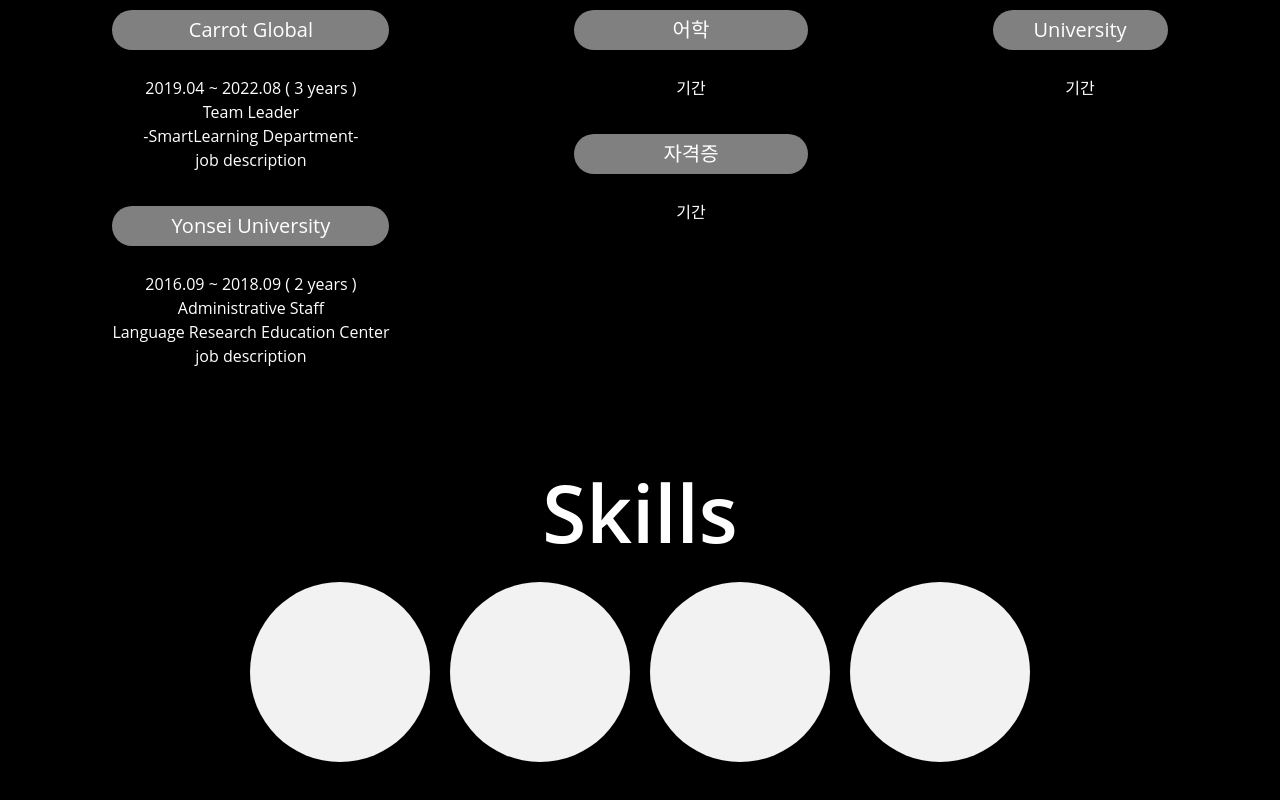
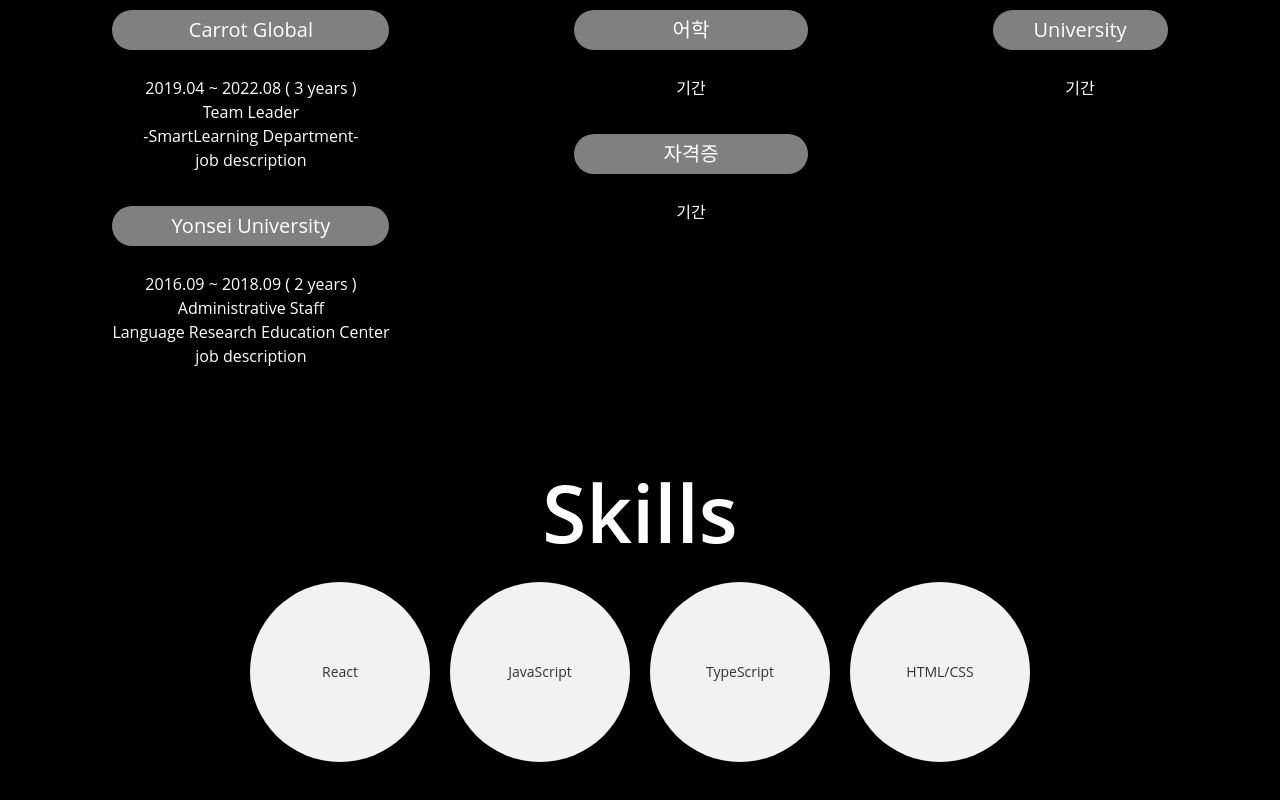
Before and after one commit to nasilKiM/Portfolio, a React (Create React App) app: page /about in a window 1280 px wide. Shown: the part 469-1269 px from the top of the page. Built offline with nearby package versions, Linux system fonts and the light colour scheme.

Commit message:
:art: Add : 일부수정

```diff
--- a/src/Pages/About/Component/index.js
+++ b/src/Pages/About/Component/index.js
@@ -1,6 +1,9 @@
-import styled from 'styled-components';
+import { useEffect, useState } from 'react';
+import styled, { keyframes } from 'styled-components';
 
 const Skill = () => {
+	const [animatedSkills, setAnimatedSkills] = useState([]);
+
 	const skillsData = [
 		{ label: 'React', percentage: 65 },
 		{ label: 'JavaScript', percentage: 50 },
@@ -8,16 +11,22 @@ const Skill = () => {
 		{ label: 'HTML/CSS', percentage: 90 },
 	];
 
+	useEffect(() => {
+		const timer = setTimeout(() => {
+			setAnimatedSkills(skillsData);
+		}, 500);
+		return () => clearTimeout(timer);
+	}, []);
+
 	return (
 		<>
 			<Wrapper>
 				<h2>Skills</h2>
 				<Container>
-					{skillsData.map((skill, index) => (
+					{animatedSkills.map((skill, index) => (
 						<PieChart key={index}>
-							<PieSlice percentage={skill.percentage}>
-								<SliceLabel>{skill.label}</SliceLabel>
-							</PieSlice>
+							<PieSlice percentage={skill.percentage} />
+							<SliceLabel>{skill.label}</SliceLabel>
 						</PieChart>
 					))}
 				</Container>
@@ -49,6 +58,15 @@ const Container = styled.div`
 	justify-content: center;
 `;
 
+const fillAnimation = keyframes`
+  0% {
+    transform: rotate(-90deg);
+  }
+  100% {
+    transform: rotate(0deg);
+  }
+`;
+
 const PieChart = styled.div`
 	width: 180px;
 	height: 180px;
@@ -56,19 +74,20 @@ const PieChart = styled.div`
 	background-color: #f2f2f2;
 	position: relative;
 	overflow: hidden;
+	animation: ${fillAnimation} 1s linear forwards;
 `;
 
 const PieSlice = styled.div`
 	position: absolute;
 	width: 100%;
 	height: 100%;
+	/* clip-path: ${props =>
+		`polygon(50% 50%, 100% 0, 100% 50%, ${50 - props.percentage / 2}% 50%)`};
+	background-color: ${props =>
+		`hsl(${(props.percentage / 100) * 120}, 70%, 50%)`}; */
 	clip-path: ${props =>
 		`polygon(50% 50%, 100% 0, 100% 50%, ${50 - props.percentage / 2}% 50%)`};
-	background-color: ${props =>
-		`hsl(${(props.percentage / 100) * 120}, 70%, 50%)`};
-	transform-origin: 0 50%;
-	transform: rotate(-90deg);
-	transition: transform 0.3s ease;
+	background-color: ${props => `hsl(${props.color * 360}, 70%, 50%)`};
 `;
 
 const SliceLabel = styled.div`
--- a/src/Pages/Projects/index.js
+++ b/src/Pages/Projects/index.js
@@ -24,7 +24,7 @@ const Projects = () => {
 					<Project>
 						<img />
 						<Detail>
-							<h4>프로젝트명</h4>
+							<h4>Movie Cat-cha!</h4>
 							<span>2023.03.21 ~ 2023.03.27</span>
 							<span>프로젝트 소개글</span>
 							<button>Clone Project</button>
@@ -34,7 +34,7 @@ const Projects = () => {
 					<Project>
 						<img />
 						<Detail>
-							<h4>프로젝트명</h4>
+							<h4>KLL(Search)</h4>
 							<span>2023.03.29 ~ 2023.04.02</span>
 							<span>프로젝트 소개글</span>
 							<button>Clone Project</button>
@@ -44,7 +44,7 @@ const Projects = () => {
 					<Project>
 						<img />
 						<Detail>
-							<h4>프로젝트명</h4>
+							<h4>Git Issue</h4>
 							<span>2023.03.16 ~ 2023.03.20</span>
 							<span>프로젝트 소개글</span>
 							<button>Clone Project</button>
```
